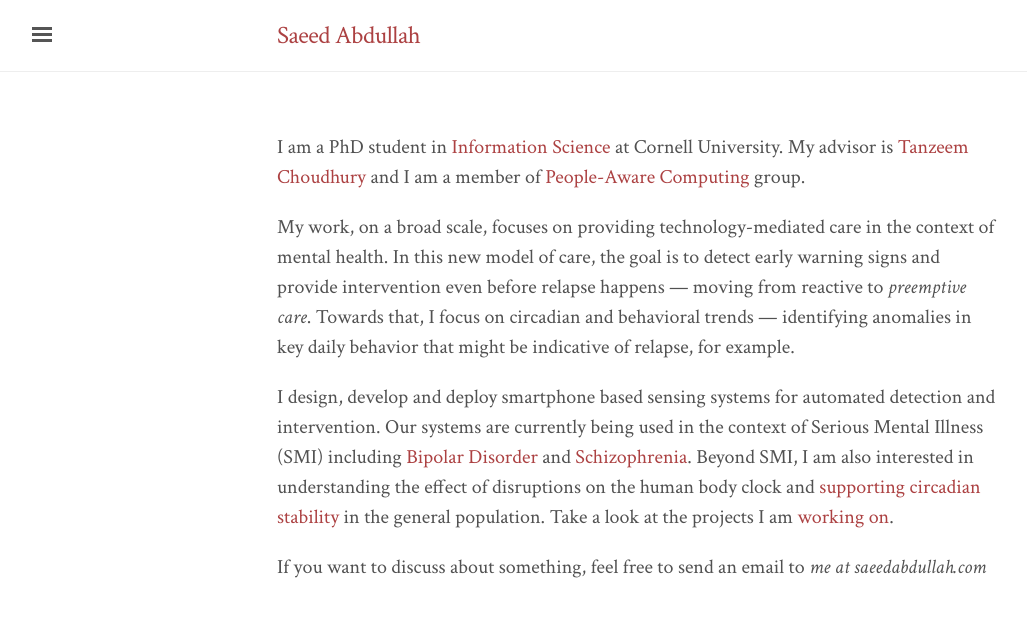
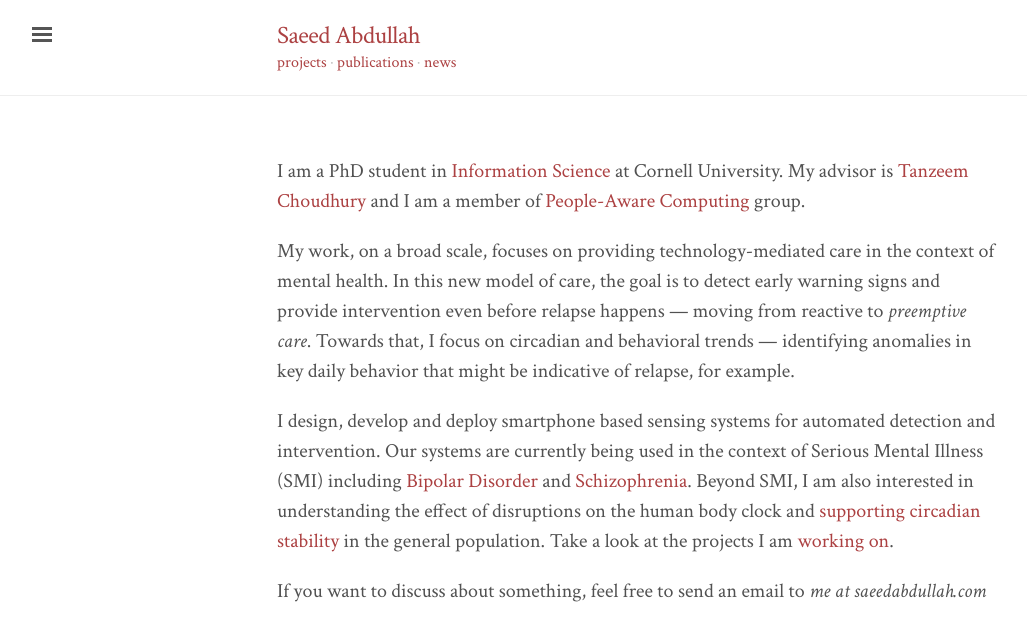
Before and after one commit to saeed-abdullah/saeed-abdullah.github.io, a Jekyll site: the page built from index.markdown, in a window 1280 px wide. Shown: the top 641 px of the page, without its empty margins (3-1030 px from the left). Built offline with Jekyll 4.4.1, drawn with Linux system fonts in a browser that asks for light colours.

Commit message:
Adds a sub-header for desktop viewing.
The sidebar might not be very intuitive while browsing
from desktop client. So, the most important links are
prominently featured as a sub-header. Mobile browsing
does not show this section to avoid cluttering.

```diff
--- a/_layouts/default.html
+++ b/_layouts/default.html
@@ -14,8 +14,13 @@
         <div class="container">
           <h3 class="masthead-title">
             <a href="/" title="Home">{{ site.title }}</a>
-            <small>{{ site.tagline }}</small>
           </h3>
+
+            <div class="masthead-title-desktop-only">
+                <a href="/projects">projects</a> &middot;
+                <a href="/publications.html">publications</a> &middot;
+                <a href="/news.html">news</a>
+            </div>
         </div>
       </div>
 
--- a/files/css/lanyon.css
+++ b/files/css/lanyon.css
@@ -113,13 +113,23 @@ h1, h2, h3, h4, h5, h6 {
   color: #c0c0c0;
   letter-spacing: 0;
 }
+.masthead-title-desktop-only {
+  font-size: 80%;
+  font-weight: 400;
+  color: #c0c0c0;
+  letter-spacing: 0;
+}
 
-@media (max-width: 48rem) {
+@media (max-width: 48em) {
   .masthead-title {
     text-align: center;
   }
   .masthead-title small {
     display: none;
+  }
+
+  .masthead-title-desktop-only {
+      display: none;
   }
 }
 
```
